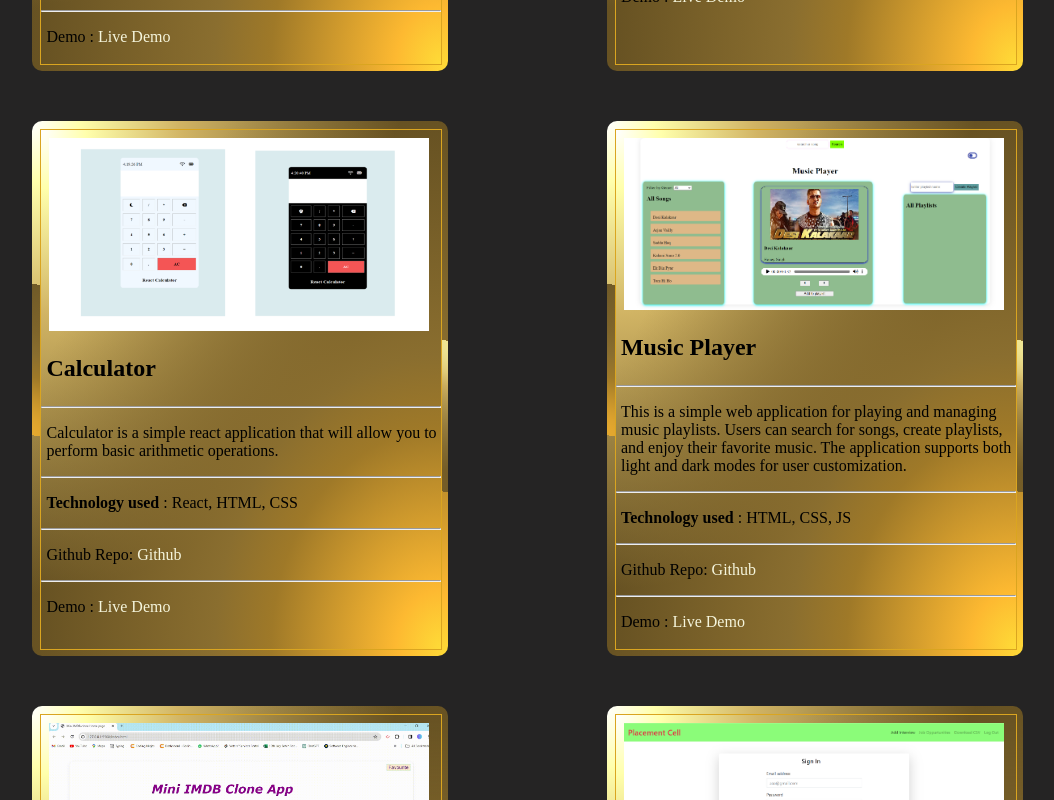
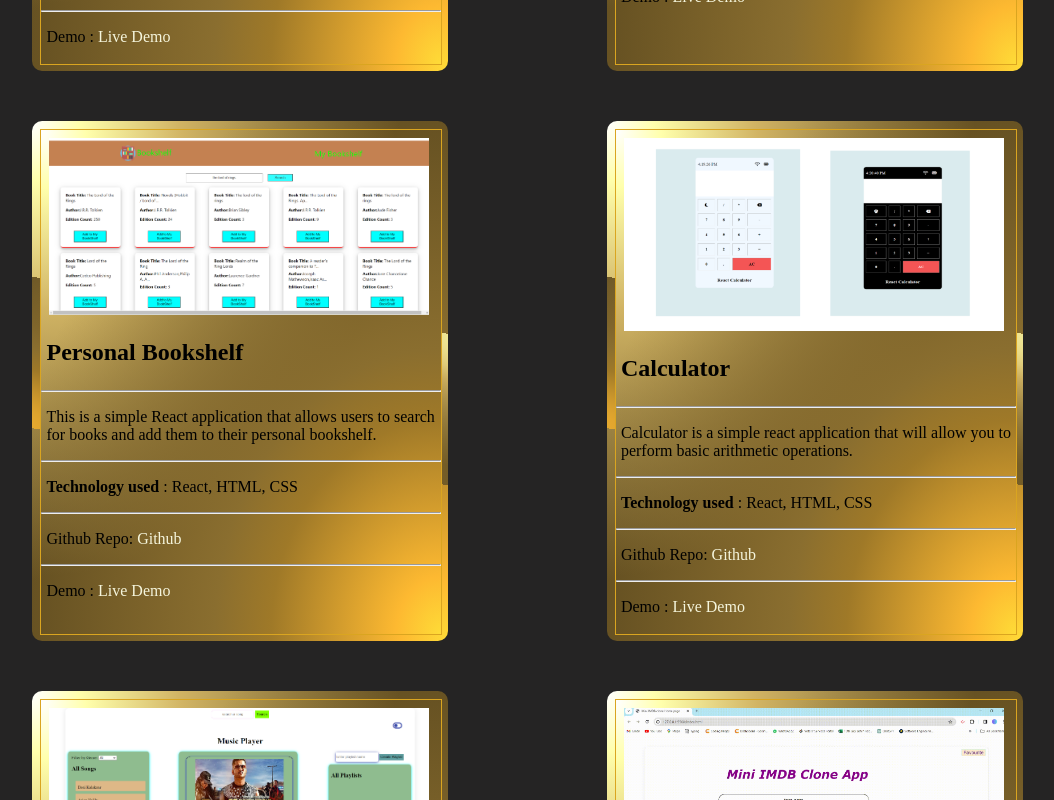
Before and after one commit to shaikhsohel0082/Portfolio, a React (Create React App) app: page /projects in a window 1280 px wide. Shown: the part 1140-1940 px from the top of the page, without its empty margins (98-1152 px from the left). Built offline with nearby package versions, Linux system fonts and the light colour scheme.

Commit message:
new data added 2

```diff
--- a/src/components/Projects/data.js
+++ b/src/components/Projects/data.js
@@ -39,6 +39,17 @@ export const data = [
     technology: "React, HTML, CSS",
     github: "https://github.com/shaikhsohel0082/EShoppy.git",
     demo: "https://e-shoppi.netlify.app/",
+  },
+  {
+    id: id++,
+    title: "Personal Bookshelf",
+    img: "/images/bookshelf.png",
+    description:
+      "This is a simple React application that allows users to search for books and add them to their personal bookshelf.",
+    technology: "React, HTML, CSS",
+    github: "https://github.com/shaikhsohel0082/personal-bookshelf.git",
+
+    demo: "https://personal-bookkshelf.netlify.app/",
   },
   {
     id: id++,
```
Also changed, not shown: public/images/bookshelf.png (added).
